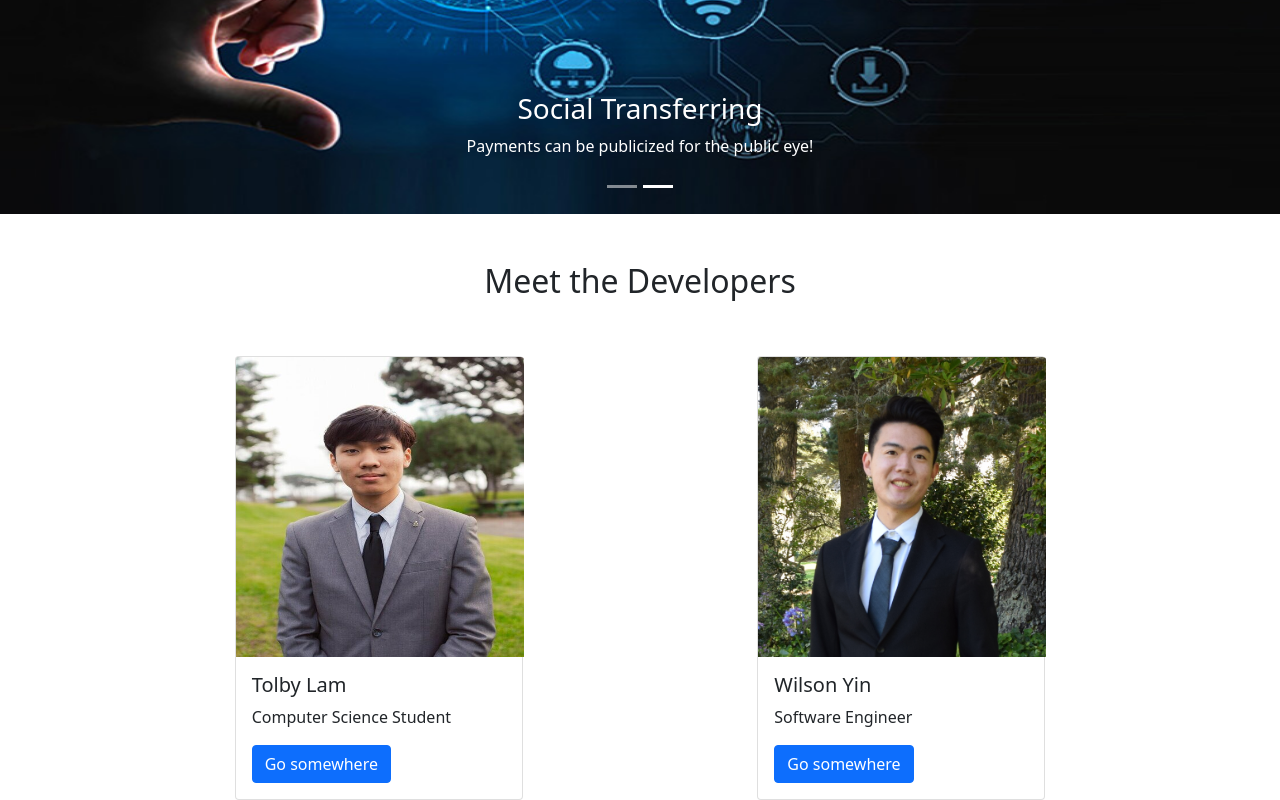
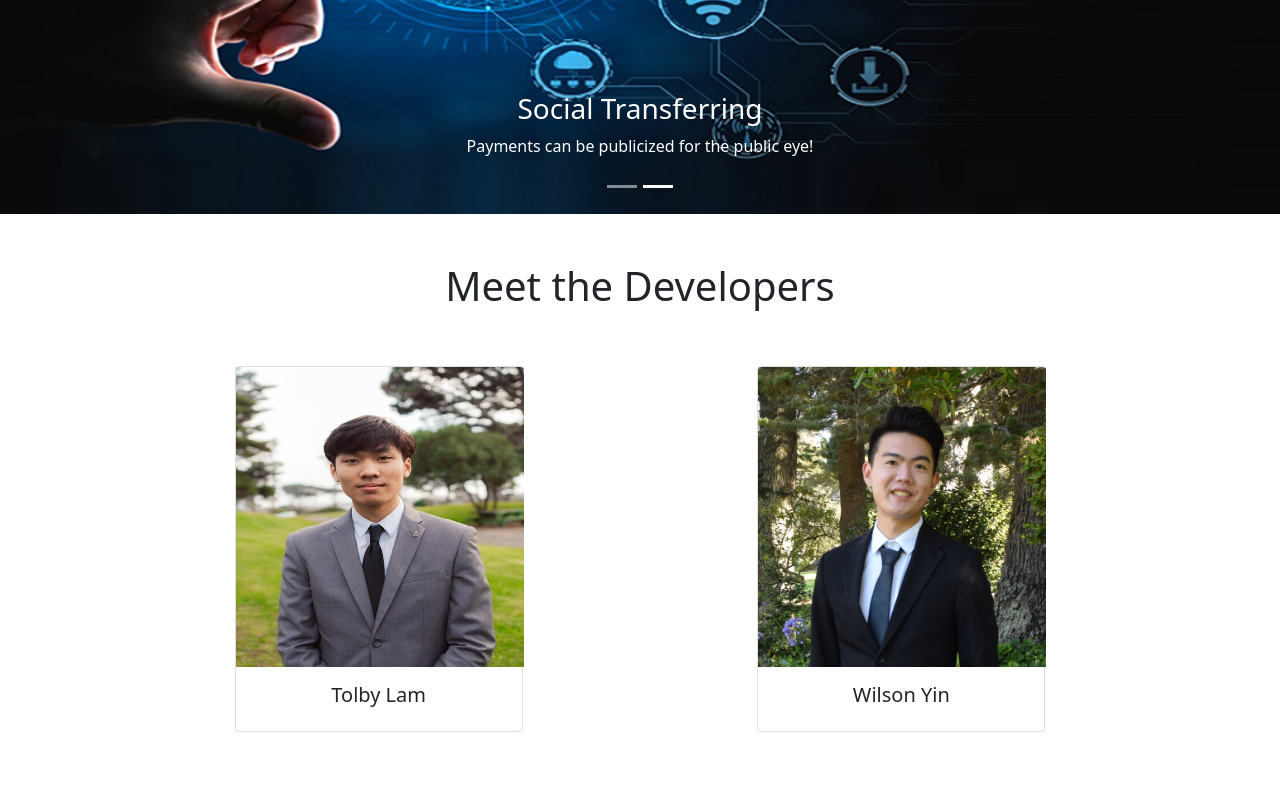
Before and after one commit to wilsonyinn/Payment-App, a React (Create React App) app in the folder front-end/: page / in a window 1280 px wide. Shown: the part 392-1192 px from the top of the page. After the commit the page ends 1124 px from the top, so only its background shows below. Built offline with nearby package versions, Linux system fonts and the light colour scheme.

Commit message:
modified cards

```diff
--- a/front-end/src/components/TeamCard.js
+++ b/front-end/src/components/TeamCard.js
@@ -5,14 +5,9 @@ import Button from "react-bootstrap/Button";
 const TeamCard = ({ name, description, img }) => {
   return (
     <Card style={{ width: "18rem" }}>
-      {/* <Card.Img variant="top" src="holder.js/100px180" /> */}
       <Card.Img variant="top" src={img} style = {{ width: "18rem", height: 300}}/>
       <Card.Body>
-        <Card.Title>{name}</Card.Title>
-        <Card.Text>
-          {description}
-        </Card.Text>
-        <Button variant="primary">Go somewhere</Button>
+        <Card.Title className="text-center">{name}</Card.Title>
       </Card.Body>
     </Card>
   );
--- a/front-end/src/pages/HomePage.jsx
+++ b/front-end/src/pages/HomePage.jsx
@@ -10,18 +10,18 @@ const HomePage = () => {
     <div>
       <Navigation />
       <Slider />
-      <h2 className={styles.teamTitle}>Meet the Developers</h2>
       <div className={styles.teamSection}>
+        <h1 className={styles.teamTitle}>Meet the Developers</h1>
+        <div className={styles.teamCards}>
           <TeamCard
             name="Tolby Lam"
-          description="Computer Science Student"
             img="../assets/tolby-lam.jpeg"
           />
           <TeamCard
             name="Wilson Yin"
-          description="Software Engineer"
             img="../assets/wilson-yin.jpg"
           />
+        </div>
       </div>
     </div>
   );
--- a/front-end/src/styles.module.css
+++ b/front-end/src/styles.module.css
@@ -12,13 +12,13 @@
   border-radius: 10px;
 }
 
-.teamSection{
+.teamCards {
   display: flex;
   flex-direction: row;
   justify-content: space-evenly;
 }
 
-.teamTitle{
+.teamTitle {
   display: flex;
   justify-content: center;
   padding: 3rem;
```
Lines whose indentation alone changed are shown as unchanged.
